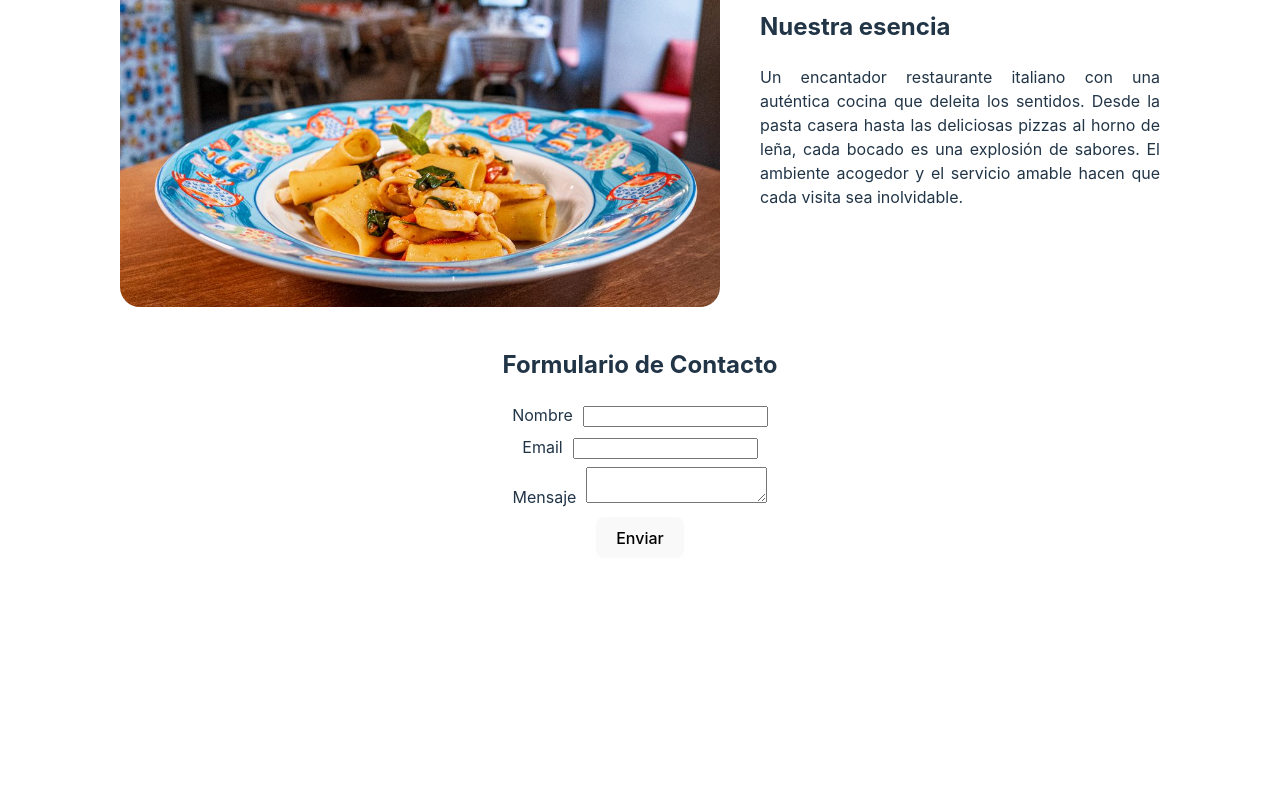
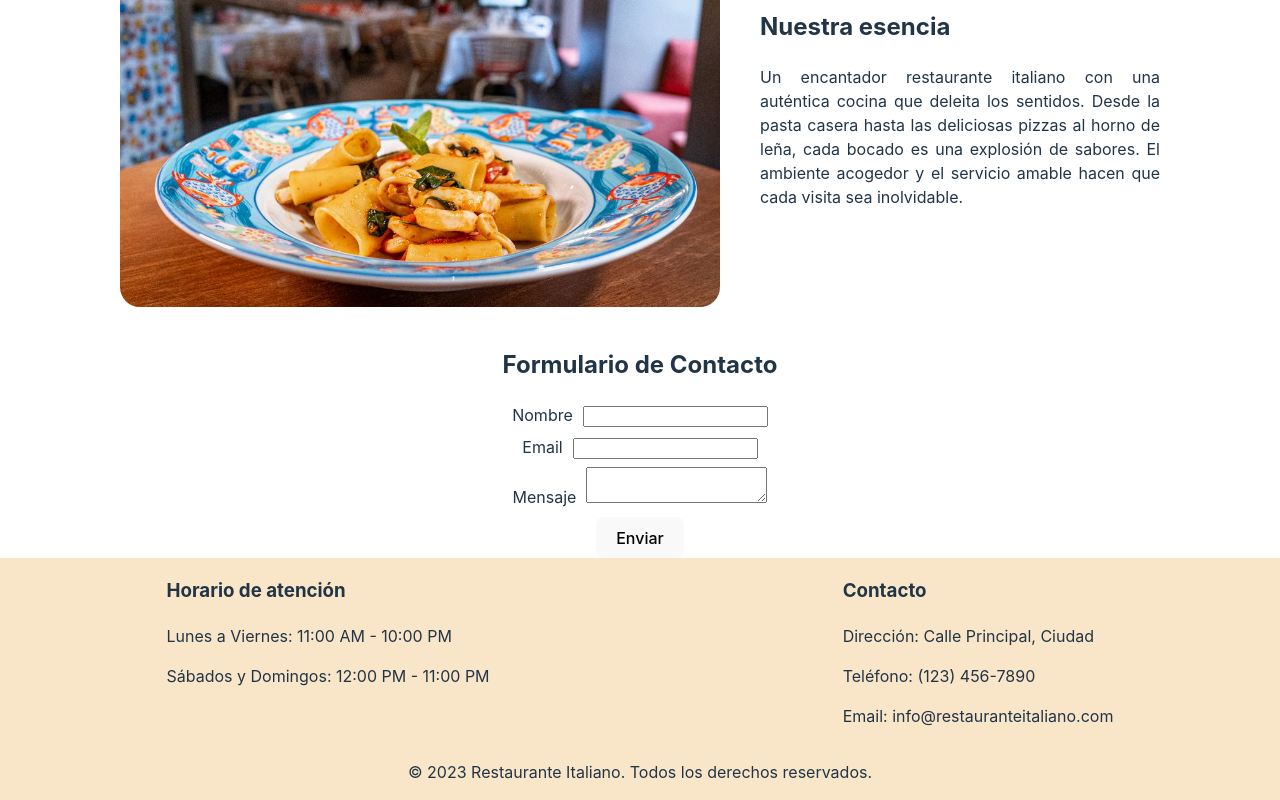
Before and after one commit to Patriciof02/proyecto4aplicacionRestaurant, a React (Vite) app: page / in a window 1280 px wide. Shown: the part 236-1036 px from the top of the page. Before the commit the page ends 800 px from the top, so only its background shows below. Built offline with nearby package versions, Linux system fonts and the light colour scheme.

Commit message:
creacion de footer

```diff
--- a/src/App.css
+++ b/src/App.css
@@ -70,6 +70,16 @@ align-items: center;
 
 
 
+
+.row{
+  display: flex;
+
+  gap: 20px;
+  justify-content: space-around;
+  background-color: rgb(249, 229, 200);
+
+}
+
 @media (max-width: 662px){
   .cuadro1 {
     height: 240px;
--- a/src/App.jsx
+++ b/src/App.jsx
@@ -4,6 +4,7 @@ import './App.css'
 import ContactForm from './components/ContactForm'
 import Navbar from './components/NavBar'
 import MenuPopup from './pages/MenuPopup'
+import Footer from './components/Footer'
 
 
 function App() {
@@ -36,6 +37,8 @@ function App() {
       </div>
      </section>
 
+     <Footer />
+
    </div>
   )
 }
--- /dev/null
+++ b/src/components/Footer.jsx
@@ -0,0 +1,30 @@
+import React from 'react';
+
+const Footer = () => {
+  return (
+    <footer className="footer">
+      <div className="container">
+        <div className="row">
+          <div className="col-sm-6">
+            <h3>Horario de atención</h3>
+            <p>Lunes a Viernes: 11:00 AM - 10:00 PM</p>
+            <p>Sábados y Domingos: 12:00 PM - 11:00 PM</p>
+          </div>
+          <div className="col-sm-6">
+            <h3>Contacto</h3>
+            <p>Dirección: Calle Principal, Ciudad</p>
+            <p>Teléfono: (123) 456-7890</p>
+            <p>Email: info@restauranteitaliano.com</p>
+          </div>
+        </div>
+        <div className="row">
+          <div className="col-sm-12">
+            <p className="text-center">&copy; {new Date().getFullYear()} Restaurante Italiano. Todos los derechos reservados.</p>
+          </div>
+        </div>
+      </div>
+    </footer>
+  );
+};
+
+export default Footer;
```
